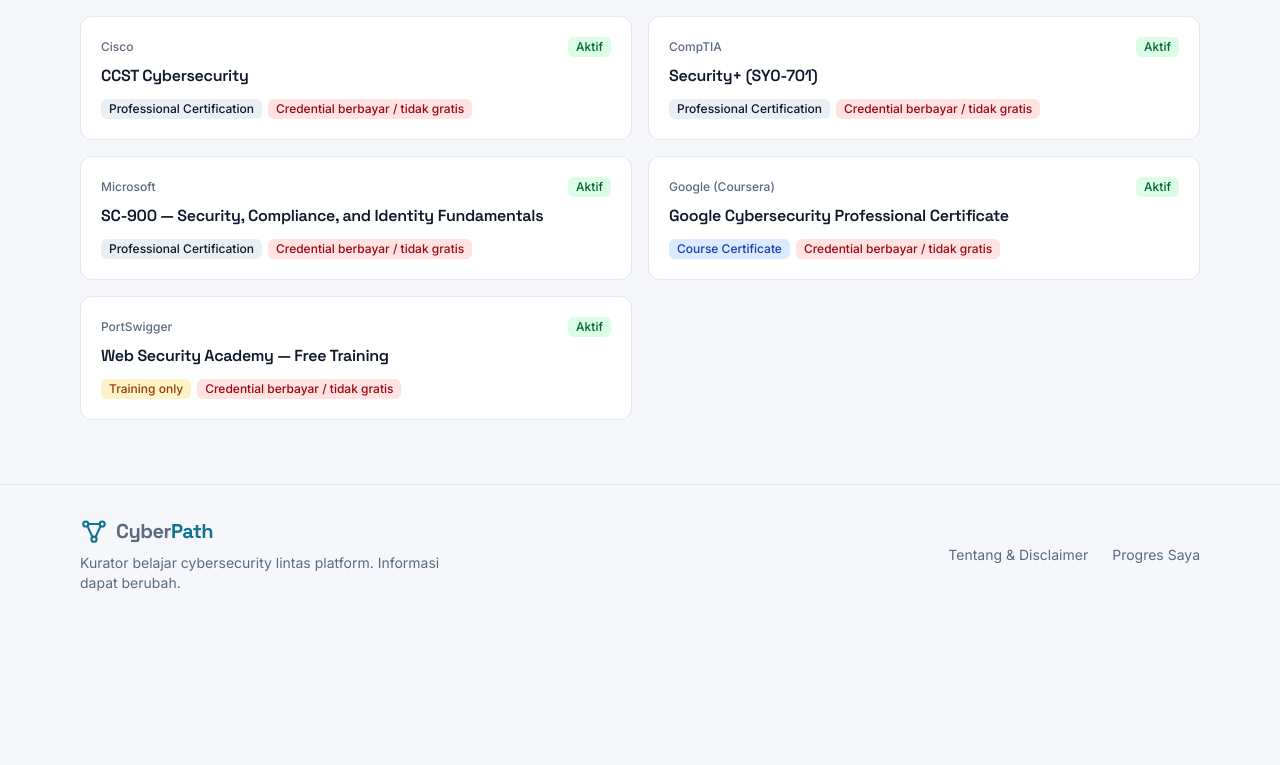
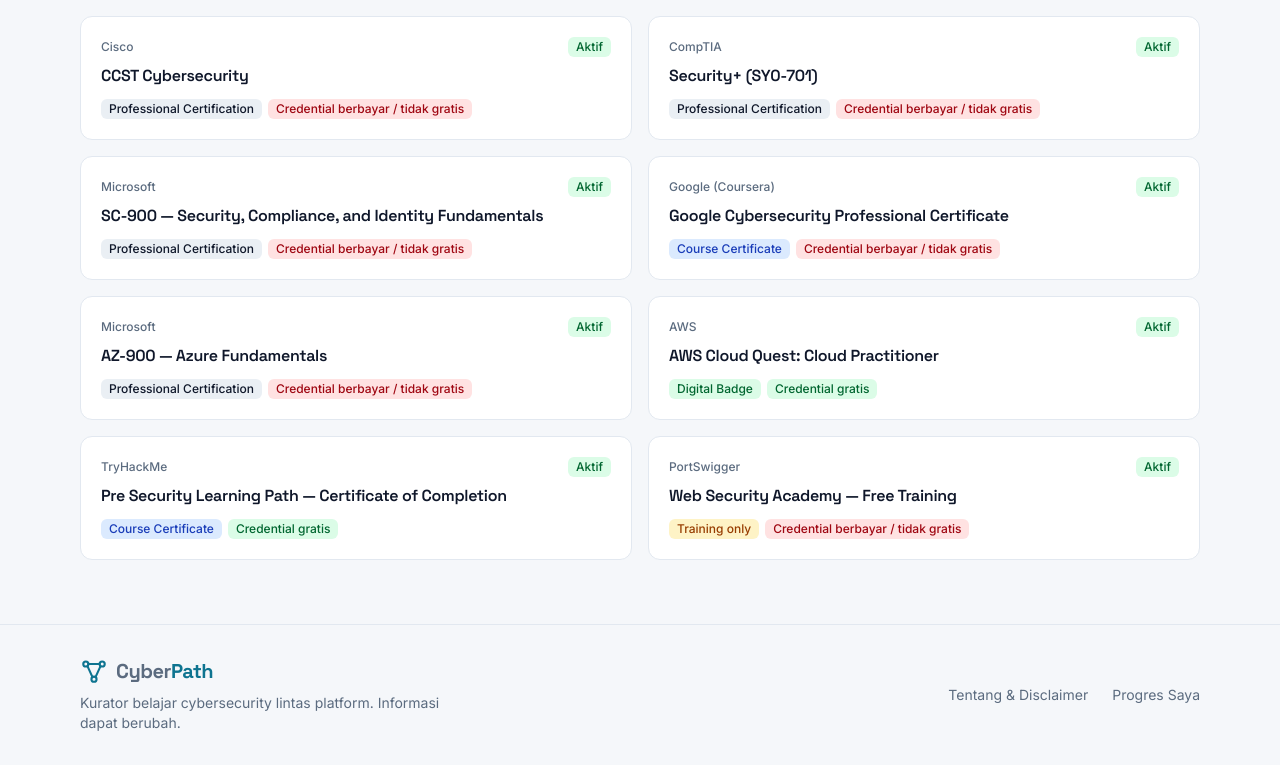
Before and after one commit to ranuay/media-hobbies, a React (Vite) app: page /credentials in a window 1280 px wide. Shown: the part 994-1759 px from the top of the page. Before the commit the page ends 1619 px from the top, so only its background shows below. Built offline with nearby package versions, Linux system fonts and the light colour scheme.

Commit message:
Add free credential entries: AZ-900, AWS Cloud Quest, TryHackMe path

```diff
--- a/src/data/credentials.ts
+++ b/src/data/credentials.ts
@@ -196,6 +196,72 @@
     lastVerifiedAt: '2026-08-04',
   },
   {
+    id: 'microsoft-az-900',
+    provider: 'Microsoft',
+    name: 'AZ-900 — Azure Fundamentals',
+    officialUrl: 'https://learn.microsoft.com/en-us/training/certifications/azure-fundamentals/',
+    type: 'professional-certification',
+    status: 'active',
+    difficulty: 'beginner',
+    courseFree: true,
+    credentialFree: false,
+    examFree: false,
+    costRange: '≈ USD 99 per ujian; materi belajar gratis di Microsoft Learn',
+    examFormat: 'Online proctored, ±40–60 soal, 45 menit',
+    validityPeriod: 'Sertifikasi Microsoft Fundamentals tidak memiliki masa berlaku',
+    renewalRequired: false,
+    eligibility: 'Tidak ada prasyarat; pelajari learning path gratis di Microsoft Learn.',
+    evidenceNote:
+      'Fondasi cloud Azure: komputasi, storage, networking, dan konsep keamanan cloud. Pasangan yang natural untuk SC-900.',
+    lastVerifiedAt: '2026-08-05',
+  },
+  {
+    id: 'aws-cloud-quest-practitioner',
+    provider: 'AWS',
+    name: 'AWS Cloud Quest: Cloud Practitioner',
+    officialUrl: 'https://aws.amazon.com/training/digital/aws-cloud-quest/',
+    type: 'digital-badge',
+    status: 'active',
+    difficulty: 'beginner',
+    courseFree: true,
+    credentialFree: true,
+    examFree: true,
+    costRange: 'Gratis dengan akun Skill Builder free tier (akses terbatas)',
+    examFormat: 'Evaluasi berbasis misi di dalam game (tanpa ujian formal)',
+    validityPeriod: 'Badge tidak kedaluwarsa',
+    renewalRequired: false,
+    eligibility:
+      'Buat akun AWS Skill Builder (gratis); selesaikan misi gamified di role Cloud Practitioner.',
+    extraCosts:
+      'Akun free tier mendapat akses terbatas ke Cloud Quest; misi lengkap mungkin memerlukan langganan Skill Builder.',
+    evidenceNote:
+      'Digital badge dari AWS Skill Builder setelah menyelesaikan Cloud Quest. Bukan sertifikasi ujian AWS resmi — itu adalah badge learning dengan akses free terbatas.',
+    lastVerifiedAt: '2026-08-05',
+  },
+  {
+    id: 'tryhackme-cyber-security-path',
+    resourceId: 'tryhackme-pre-security-path',
+    provider: 'TryHackMe',
+    name: 'Pre Security Learning Path — Certificate of Completion',
+    officialUrl: 'https://tryhackme.com/path/outline/pre-security',
+    type: 'course-certificate',
+    status: 'active',
+    difficulty: 'beginner',
+    courseFree: true,
+    credentialFree: true,
+    examFree: true,
+    costRange: 'Gratis (USD 0) — sertifikat setelah menyelesaikan path',
+    examFormat: 'Selesaikan seluruh modul dalam path',
+    validityPeriod: 'Sertifikat tidak kedaluwarsa',
+    renewalRequired: false,
+    eligibility: 'Buat akun TryHackMe; selesaikan semua modul di path Pre Security.',
+    extraCosts:
+      'Sebagian besar path Pre Security gratis; beberapa room atau hint mungkin memerlukan subscription berbayar.',
+    evidenceNote:
+      'Certificate of completion TryHackMe. Bukan sertifikasi profesional, tapi bukti menyelesaikan learning path pemula. Disarankan validasi harga sebelum klaim sepenuhnya gratis.',
+    lastVerifiedAt: '2026-08-05',
+  },
+  {
     id: 'portswigger-academy-training',
     resourceId: 'portswigger-web-security-academy',
     provider: 'PortSwigger',
```
Also changed, not shown: 1 other file (tests, documents, lock files or other folders).
